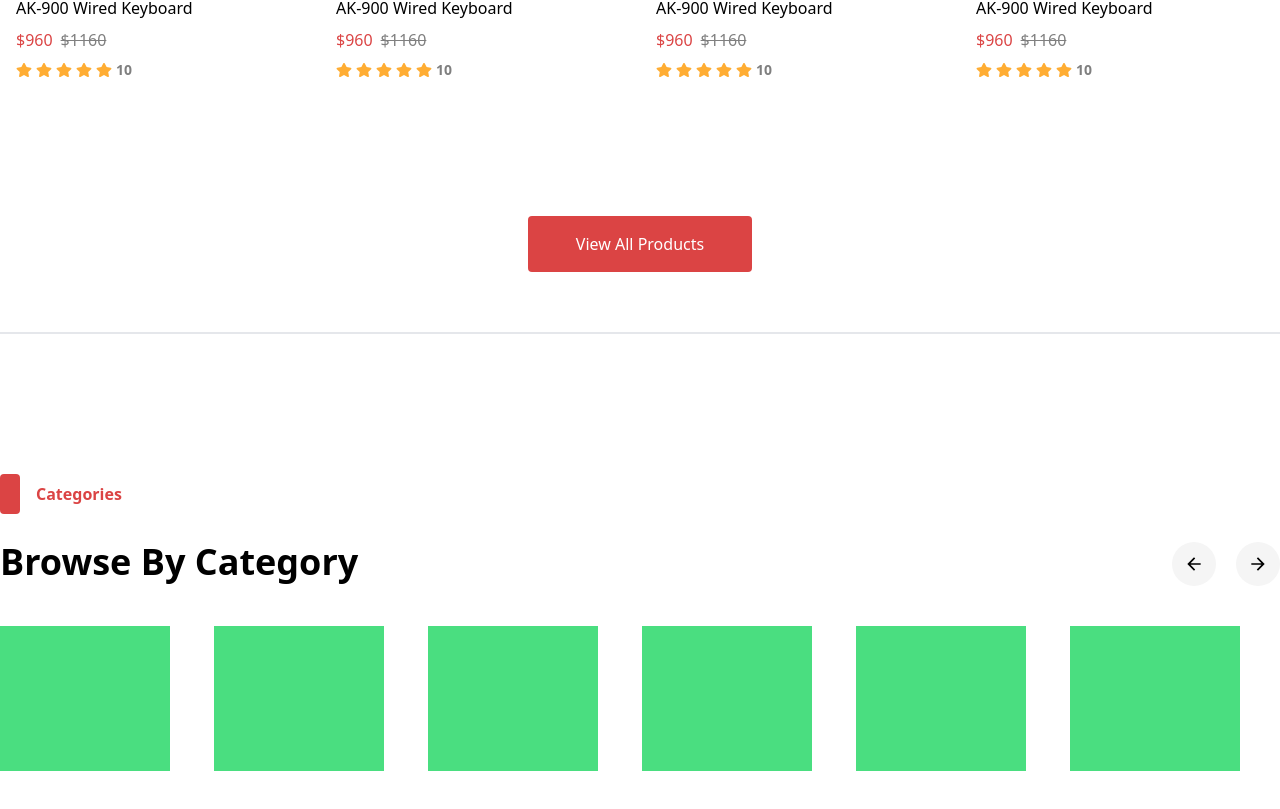
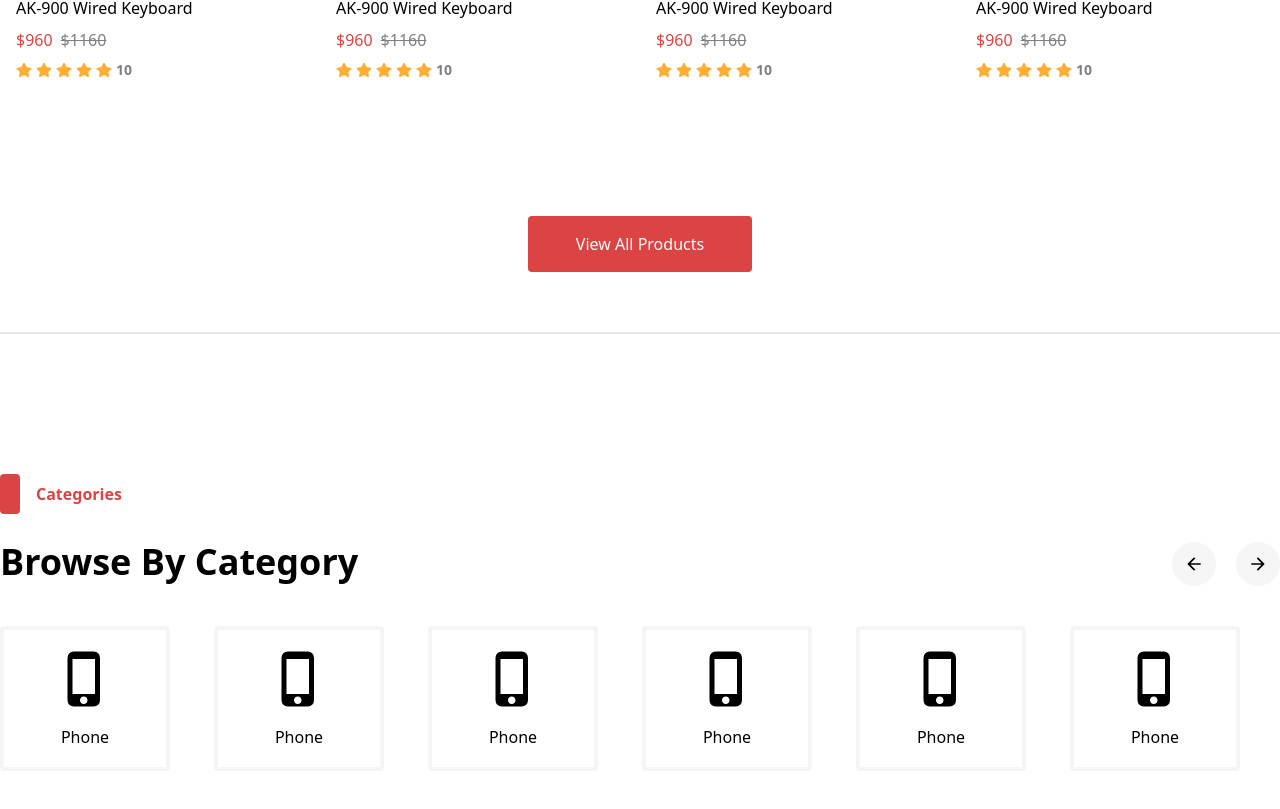
Before and after one commit to Mahmudulislamshuvo/OrebyFontend, a React (Vite) app: page / in a window 1280 px wide. Shown: the part 1123-1932 px from the top of the page. Built offline with nearby package versions, Linux system fonts and the light colour scheme.

Commit message:
category making

```diff
--- a/src/Components/CommonComponents/CategoryCommon.jsx
+++ b/src/Components/CommonComponents/CategoryCommon.jsx
@@ -1,8 +1,18 @@
 import React from "react";
-import ProductCartSkeleton from "../../helpers/ProductsSkeliton";
 
-const CategoryCommon = () => {
-  return <div className="h-[145px] w-[170px] bg-green-400"></div>;
+const CategoryCommon = ({ ComponentData }) => {
+  const { id, name, img } = ComponentData[0];
+
+  return (
+    <div className="h-[145px] w-[170px] rounded border-4 border-whitesmoke_F5F5F5">
+      <div className="flex h-full flex-col items-center justify-center text-center">
+        <span className="inline-block text-center text-[60px]">{img}</span>
+        <span className="inline-block pt-4 font-poppins text-base text-text2_black_full">
+          {name}
+        </span>
+      </div>
+    </div>
+  );
 };
 
 export default CategoryCommon;
--- a/src/Components/CommonComponents/ProductCommonLayout.jsx
+++ b/src/Components/CommonComponents/ProductCommonLayout.jsx
@@ -16,6 +16,7 @@ const ProductCommonLayout = ({
   reviews,
   timeStamp,
   SlidshowNumber = 4,
+  ComponentData = {},
 }) => {
   const settings = {
     dots: false,
@@ -57,6 +58,7 @@ const ProductCommonLayout = ({
                 price={price}
                 BeforePrice={BeforePrice}
                 reviews={reviews}
+                ComponentData={ComponentData ? ComponentData : {}}
               />
             </div>
           ))}
--- a/src/Components/Home/Category/Category.jsx
+++ b/src/Components/Home/Category/Category.jsx
@@ -1,6 +1,21 @@
 import React from "react";
 import CategoryCommon from "../../CommonComponents/CategoryCommon";
 import ProductCommonLayout from "../../CommonComponents/ProductCommonLayout";
+import { MdOutlinePhoneIphone } from "react-icons/md";
+import { FaComputer } from "react-icons/fa6";
+import { BsSmartwatch } from "react-icons/bs";
+import { CiCamera } from "react-icons/ci";
+import { GiHeadphones } from "react-icons/gi";
+import { TbDeviceGamepad } from "react-icons/tb";
+
+const categoryBrows = [
+  { id: 1, name: "Phone", img: <MdOutlinePhoneIphone /> },
+  { id: 2, name: "Computer", img: <FaComputer /> },
+  { id: 3, name: "SmartWatch", img: <BsSmartwatch /> },
+  { id: 4, name: "Camera", img: <CiCamera /> },
+  { id: 5, name: "HeadPhone", img: <GiHeadphones /> },
+  { id: 6, name: "Gaming", img: <TbDeviceGamepad /> },
+];
 
 const Category = () => {
   return (
@@ -20,6 +35,7 @@ const Category = () => {
             BeforePrice={"$1160"}
             reviews={10}
             SlidshowNumber={6}
+            ComponentData={categoryBrows}
           />
         </div>
       </div>
```
